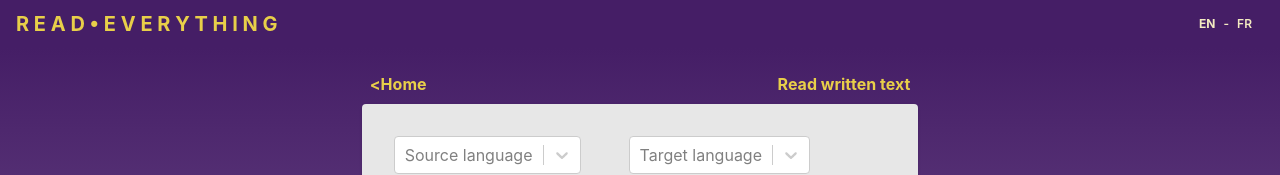
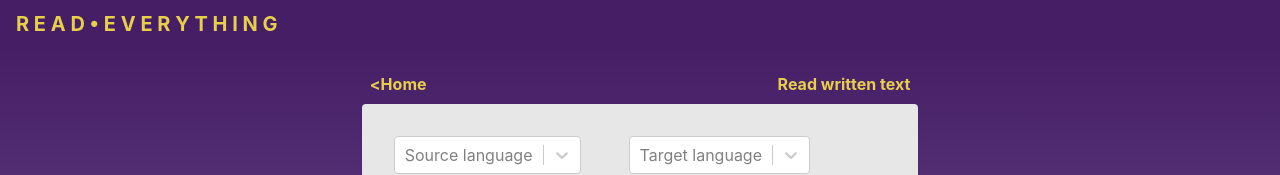
Before and after one commit to mmarie4/read-everything, a React (Create React App) app in the folder client/: page /read-text in a window 1280 px wide. Shown: the top 175 px of the page. Built offline with nearby package versions, Linux system fonts and the light colour scheme; no server answers.

Commit message:
navigate root on change lang

```diff
--- a/client/src/pages/Header.tsx
+++ b/client/src/pages/Header.tsx
@@ -10,18 +10,20 @@ export const Header: FC = () => {
 
     const onClickLocale = (locale: string) => {
         setLocale(locale);
-        navigate(0);
+        navigate('/');
     }
 
     return (
     <div className="p-4 w-full h-12 bg-primary static flex justify-between items-center shadow">
         <p className="font-bold text-xl text-secondary">R E A D • E V E R Y T H I N G</p>
 
+        {window.location.pathname === '/' &&
         <div className="font-semibold text-secondarylight py-1 px-3 text-xs flex">
             <div className={currentLocale === "EN" ? "font-bold" : "cursor-pointer font-semibold hover:text-secondary"} onClick={() => onClickLocale(locales.en)}>EN</div>
             <div className="px-2"> - </div>
             <div className={currentLocale === "FR" ? "font-bold" : "cursor-pointer font-semibold hover:text-secondary"} onClick={() => onClickLocale(locales.fr)}>FR</div>
         </div>
+        }
     </div>
     );
 };
```
